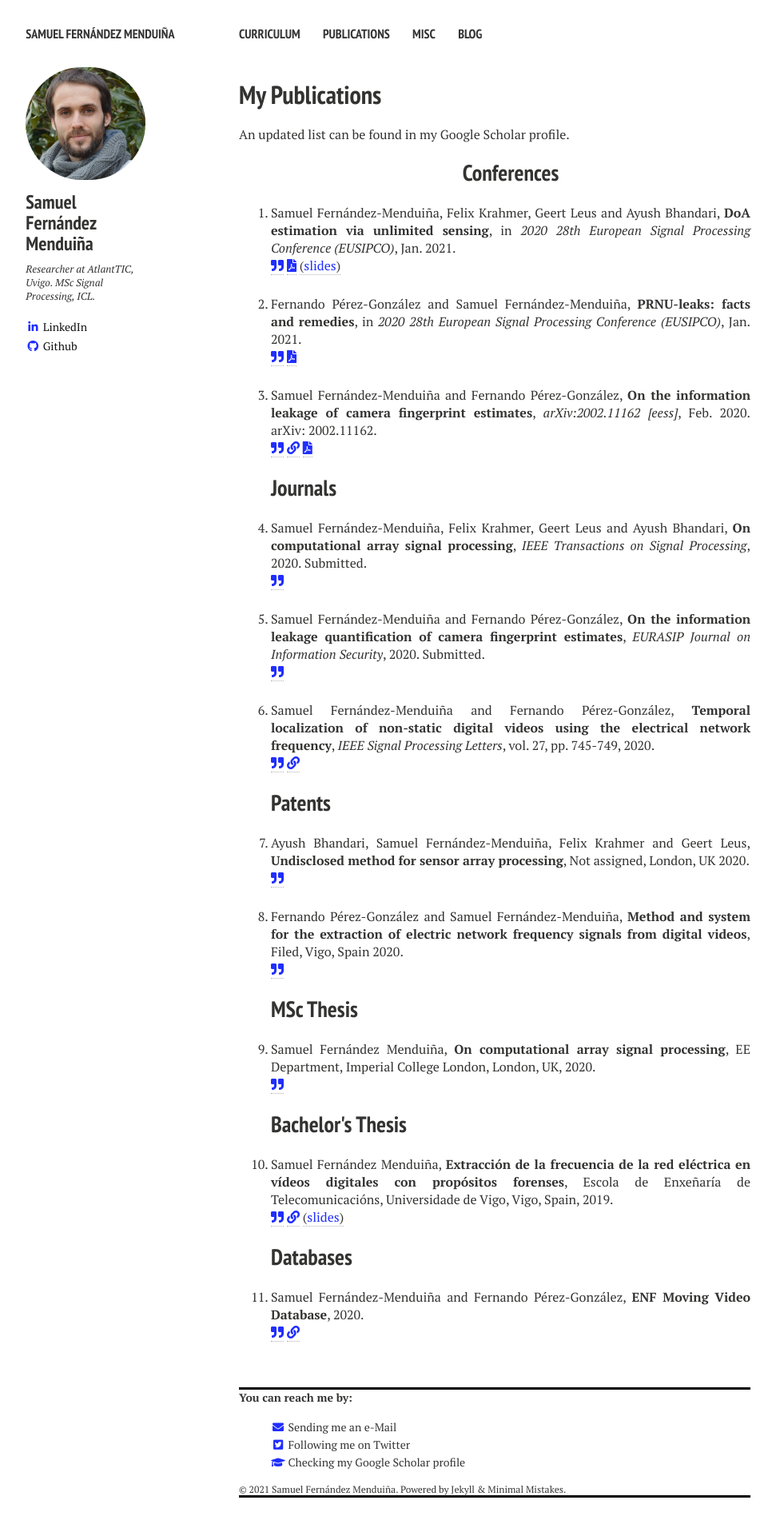
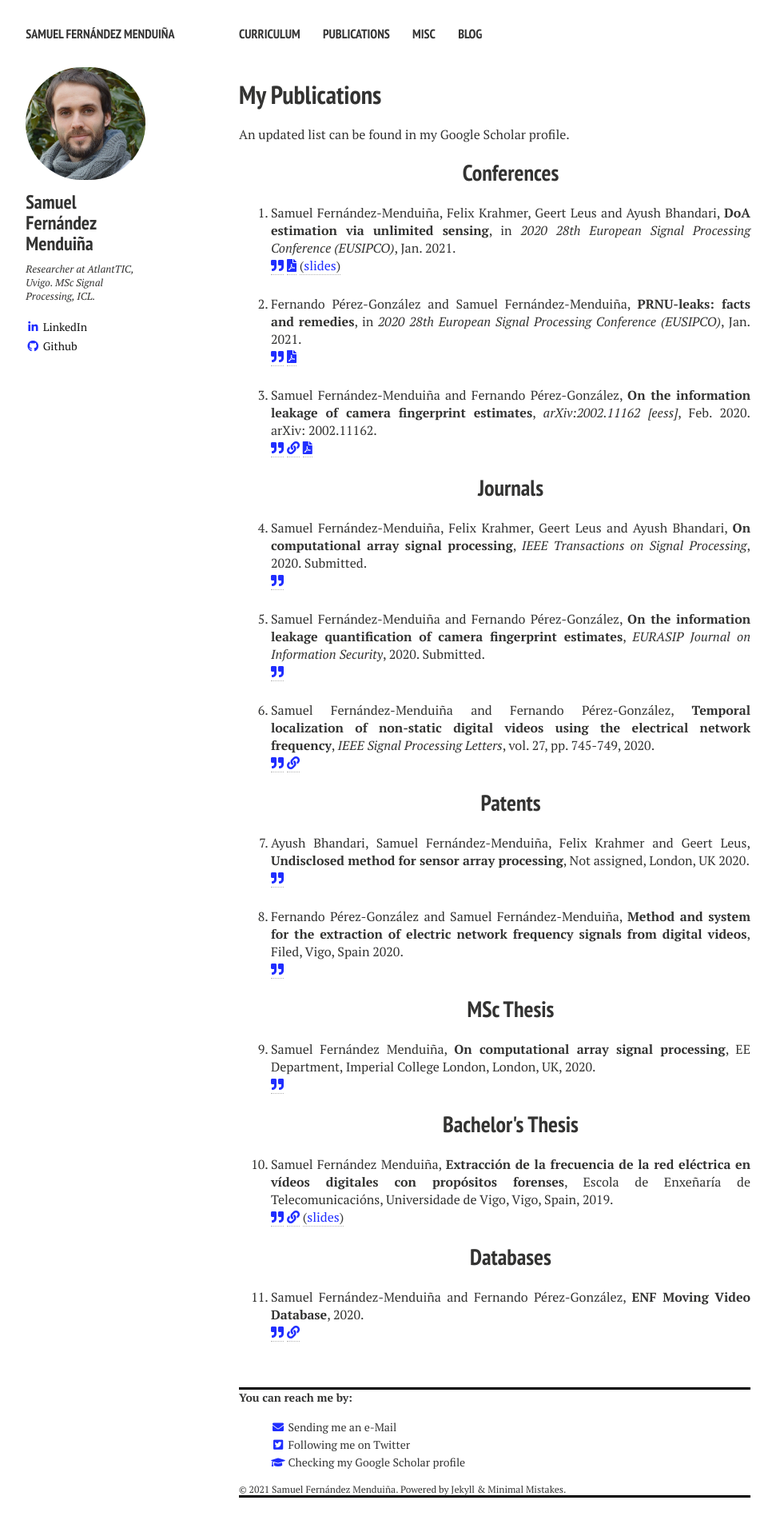
Before and after one commit to sf219/sfweb, a Jekyll site: the page built from publications.md, in a window 1280 px wide. Shown: the whole page at 80% size, without its empty margins (21-992 px from the left). Built offline with Jekyll 4.4.1, drawn with Linux system fonts in a browser that asks for light colours; nearby versions of some CDN libraries.

Commit message:
Update publications.html

```diff
--- a/_layouts/publications.html
+++ b/_layouts/publications.html
@@ -190,7 +190,7 @@ arXiv: 2002.11162.
 </pre>
 </div>
 </li>
-<h2> Journals </h2>
+<h2 style="text-align: center;"> Journals </h2>
 
 	<li ><p>
 Samuel Fernández-Menduiña, Felix Krahmer, Geert Leus and Ayush Bhandari,
@@ -289,7 +289,7 @@ pp. 745-749,
 </div>
 </li>
 
-<h2> Patents </h2>
+<h2 style="text-align: center;"> Patents </h2>
 	<li ><p>
 Ayush Bhandari, Samuel Fernández-Menduiña, Felix Krahmer and Geert Leus,
 <strong>Undisclosed method for sensor array processing</strong>,
@@ -346,7 +346,7 @@ Filed, Vigo, Spain
 </pre></div>
 </li>
 
-<h2> MSc Thesis </h2>
+<h2 style="text-align: center;"> MSc Thesis </h2>
 <li ><p>
 Samuel Fernández Menduiña,
 <strong>On computational array signal processing</strong>, EE Department, Imperial College London, London, UK,
@@ -372,7 +372,7 @@ Samuel Fernández Menduiña,
 }
 </pre></div>
 </li>
-<h2> Bachelor's Thesis </h2>
+<h2 style="text-align: center;"> Bachelor's Thesis </h2>
 <div>
 <li ><p>
 Samuel Fernández Menduiña,
@@ -401,7 +401,7 @@ Samuel Fernández Menduiña,
 </pre></div>
 </li>
 	</div>
-<h2> Databases</h2>
+<h2 style="text-align: center;"> Databases</h2>
 <div>
 	<li ><p>
 Samuel Fernández-Menduiña and Fernando Pérez-González,
```
